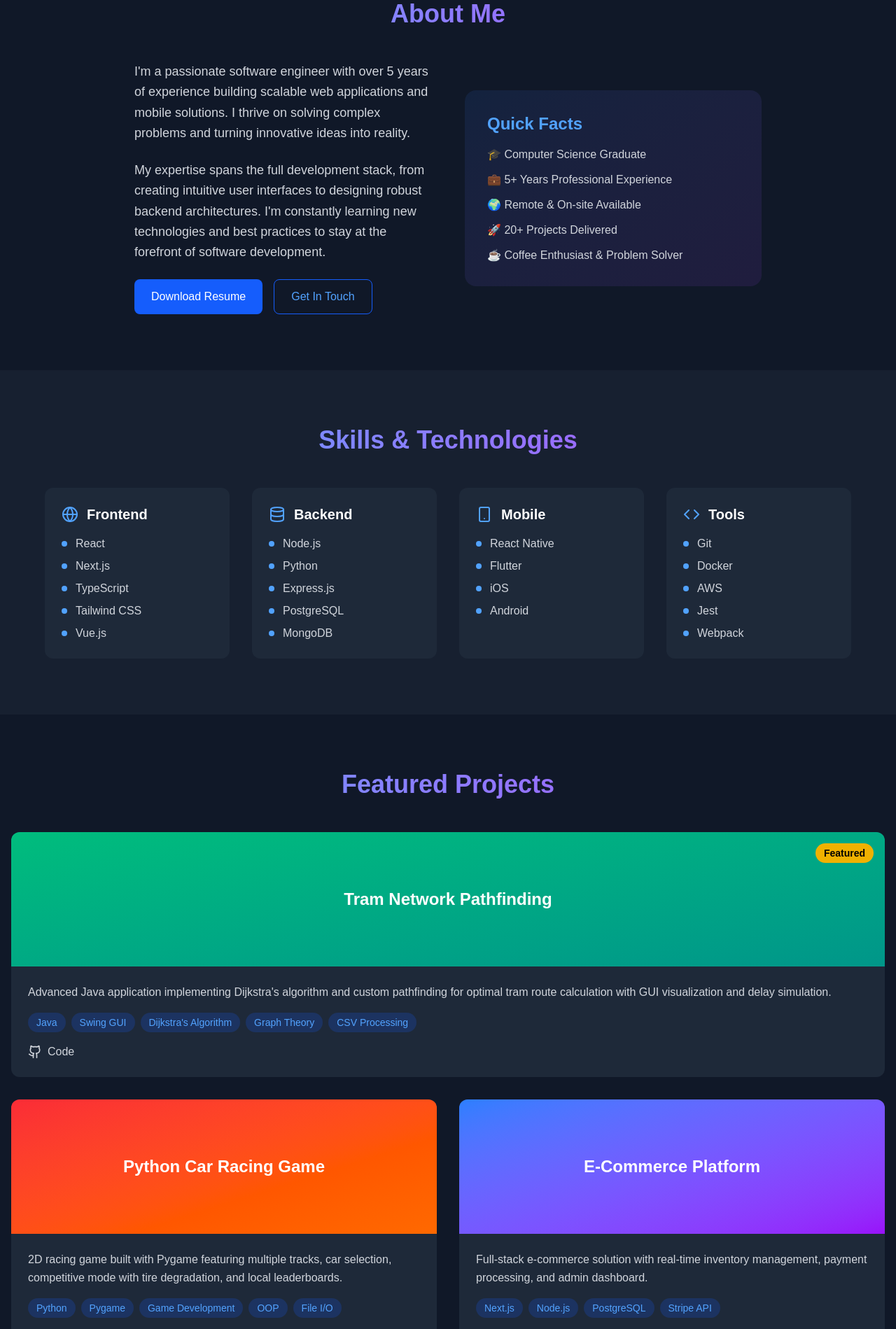
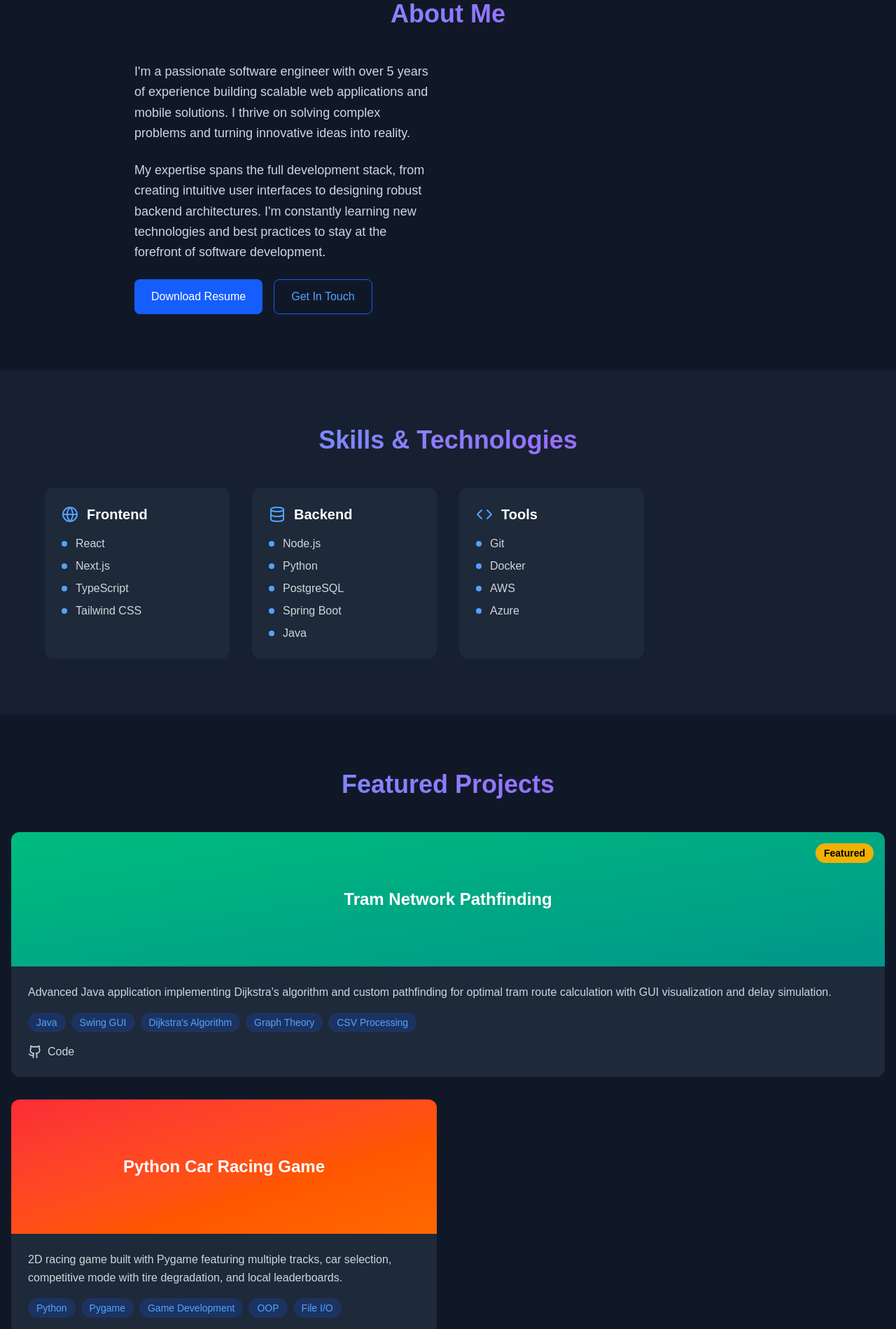
Before and after one commit to Vali-Hameed/Portfolio-Website, a Next.js app: page / in a window 1280 px wide. Shown: the part 880-2779 px from the top of the page at 70% size. Built offline with nearby package versions, Linux system fonts and the light colour scheme.

Commit message:
added my projects and skills

```diff
--- a/src/app/page.js
+++ b/src/app/page.js
@@ -33,10 +33,9 @@ const Portfolio = () => {
   };
 
   const skills = [
-    { category: 'Frontend', icon: Globe, items: ['React', 'Next.js', 'TypeScript', 'Tailwind CSS', 'Vue.js'] },
-    { category: 'Backend', icon: Database, items: ['Node.js', 'Python', 'Express.js', 'PostgreSQL', 'MongoDB'] },
-    { category: 'Mobile', icon: Smartphone, items: ['React Native', 'Flutter', 'iOS', 'Android'] },
-    { category: 'Tools', icon: Code, items: ['Git', 'Docker', 'AWS', 'Jest', 'Webpack'] }
+    { category: 'Frontend', icon: Globe, items: ['React', 'Next.js', 'TypeScript', 'Tailwind CSS'] },
+    { category: 'Backend', icon: Database, items: ['Node.js', 'Python', 'PostgreSQL','Spring Boot','Java'] },
+    { category: 'Tools', icon: Code, items: ['Git', 'Docker', 'AWS', 'Azure'] }
   ];
 
   const projects = [
@@ -56,31 +55,8 @@ const Portfolio = () => {
       github: 'https://github.com/Vali-Hameed/Python-Car-Game-NEA',
       live: '#',
       image: 'bg-gradient-to-br from-red-500 to-orange-500'
-    },
-    {
-      title: 'E-Commerce Platform',
-      description: 'Full-stack e-commerce solution with real-time inventory management, payment processing, and admin dashboard.',
-      tech: ['Next.js', 'Node.js', 'PostgreSQL', 'Stripe API'],
-      github: '#',
-      live: '#',
-      image: 'bg-gradient-to-br from-blue-500 to-purple-600'
-    },
-    {
-      title: 'Task Management App',
-      description: 'Collaborative project management tool with real-time updates, team chat, and advanced analytics.',
-      tech: ['React', 'Express.js', 'Socket.io', 'MongoDB'],
-      github: '#',
-      live: '#',
-      image: 'bg-gradient-to-br from-green-500 to-blue-500'
-    },
-    {
-      title: 'Weather Analytics Dashboard',
-      description: 'Data visualization platform that aggregates weather data from multiple APIs with predictive analytics.',
-      tech: ['Vue.js', 'Python', 'Flask', 'Chart.js'],
-      github: '#',
-      live: '#',
-      image: 'bg-gradient-to-br from-orange-500 to-red-500'
     }
+
   ];
 
   return (
@@ -152,7 +128,7 @@ const Portfolio = () => {
             Vali Hameed
           </h1>
           <p className="text-xl md:text-2xl text-gray-300 mb-8 max-w-3xl mx-auto">
-            Full-Stack Software Engineer crafting innovative digital solutions with modern technologies
+            2nd Year Computer Science Student | Software Engineer | Problem Solver
           </p>
 
           <div className="flex justify-center space-x-6 mb-12">
@@ -205,16 +181,7 @@ const Portfolio = () => {
                 </button>
               </div>
             </div>
-            <div className="bg-gradient-to-br from-blue-500/10 to-purple-500/10 p-8 rounded-2xl">
-              <h3 className="text-2xl font-semibold mb-4 text-blue-400">Quick Facts</h3>
-              <ul className="space-y-3 text-gray-300">
-                <li>🎓 Computer Science Graduate</li>
-                <li>💼 5+ Years Professional Experience</li>
-                <li>🌍 Remote & On-site Available</li>
-                <li>🚀 20+ Projects Delivered</li>
-                <li>☕ Coffee Enthusiast & Problem Solver</li>
-              </ul>
-            </div>
+
           </div>
         </div>
       </section>
```
